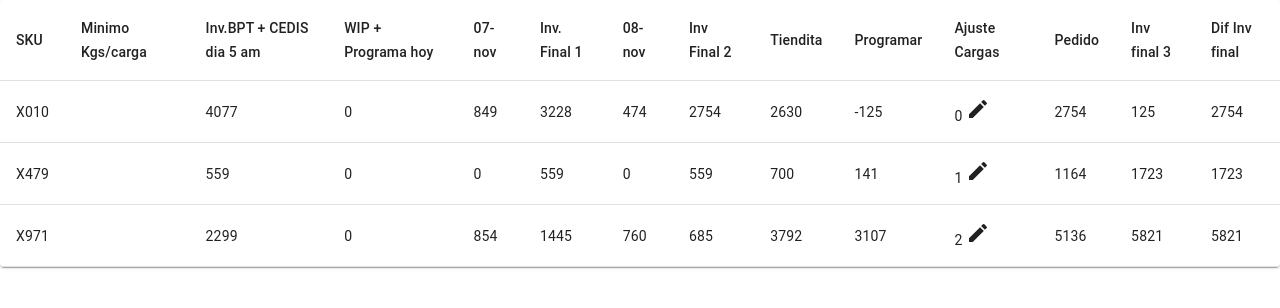
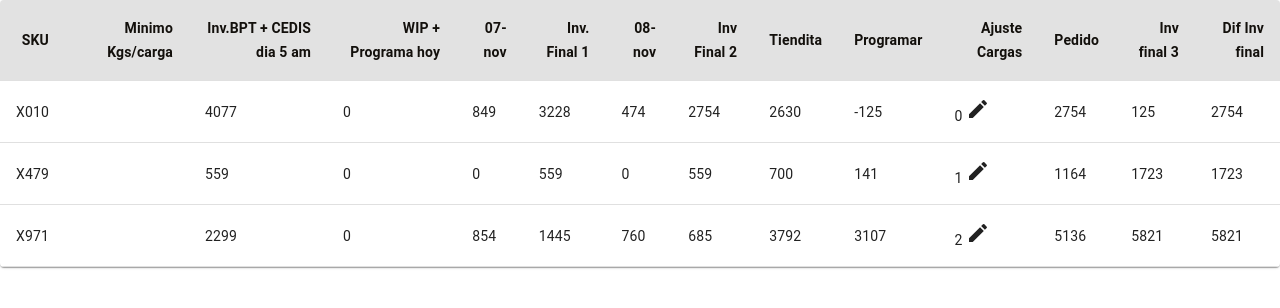
Before and after one commit to ZoiloMendoza/tabla_excel, a React (Create React App) app: page / in a window 1280 px wide. Shown: the top 308 px of the page. Built offline with nearby package versions, Linux system fonts and the light colour scheme.

Commit message:
agregando color

```diff
--- a/src/components/Tabla.js
+++ b/src/components/Tabla.js
@@ -2,13 +2,14 @@ import * as React from 'react';
 import { useState } from 'react';
 import Table from '@mui/material/Table';
 import TableBody from '@mui/material/TableBody';
-import TableCell from '@mui/material/TableCell';
+import TableCell, { tableCellClasses } from '@mui/material/TableCell';
 import TableContainer from '@mui/material/TableContainer';
 import TableHead from '@mui/material/TableHead';
 import TableRow from '@mui/material/TableRow';
 import Paper from '@mui/material/Paper';
 import CreateIcon from '@mui/icons-material/Create';
 import SaveIcon from '@mui/icons-material/Save';
+import { styled } from '@mui/material/styles';
 const dataInicial = [
   { SKU: 'X010', MinimoKgsCarga: 1615, 'Inv.BPT + CEDIS dia 5 am': 4077, 'WIP + Programa hoy': 0, '07-nov': 849, 'Inv. Final 1': 3228, '08-nov': 474, 'Inv Final 2': 2754, Tiendita: 2630, Programar: -125, 'Ajuste Cargas': 0, Pedido: 2754, 'Inv final 3': 125, 'Dif Inv final':2754 },
   { SKU: 'X479', MinimoKgsCarga: 1164, 'Inv.BPT + CEDIS dia 5 am': 559, 'WIP + Programa hoy': 0, '07-nov': 0, 'Inv. Final 1': 559, '08-nov': 0, 'Inv Final 2': 559, Tiendita: 700, Programar: 141, 'Ajuste Cargas': 1, Pedido: 1164, 'Inv final 3': 1723, 'Dif Inv final':1723 },
@@ -32,6 +33,7 @@ const columns = [
   'Dif Inv final',
 ];
 
+
 function Cell({ column, value, isEditing, handleChange, handleEdit, handleSave }) {
     return (
       <TableCell>
@@ -51,9 +53,22 @@ function Cell({ column, value, isEditing, handleChange, handleEdit, handleSave }
         )}
       </TableCell>
     );
-  }
+}
 
-  export default function BasicTable() {
+
+
+const StyledTableCell = styled(TableCell)(({ theme }) => ({
+    [`&.${tableCellClasses.head}`]: {
+      backgroundColor: '#e2e2e2',
+      color: '#13100c',
+      fontWeight: 700,
+    },
+    [`&.${tableCellClasses.body}`]: {
+      fontSize: 14,
+    },
+  }));
+
+export default function BasicTable() {
     const [data, setData] = useState(dataInicial);
     const [editingCell, setEditingCell] = useState(null);
 
@@ -82,7 +97,8 @@ function Cell({ column, value, isEditing, handleChange, handleEdit, handleSave }
           <TableHead>
             <TableRow>
               {columns.map((column) => (
-                <TableCell key={column}>{column}</TableCell>
+                <StyledTableCell align="right" key={column}>{column}</StyledTableCell>
+
               ))}
             </TableRow>
           </TableHead>
```
